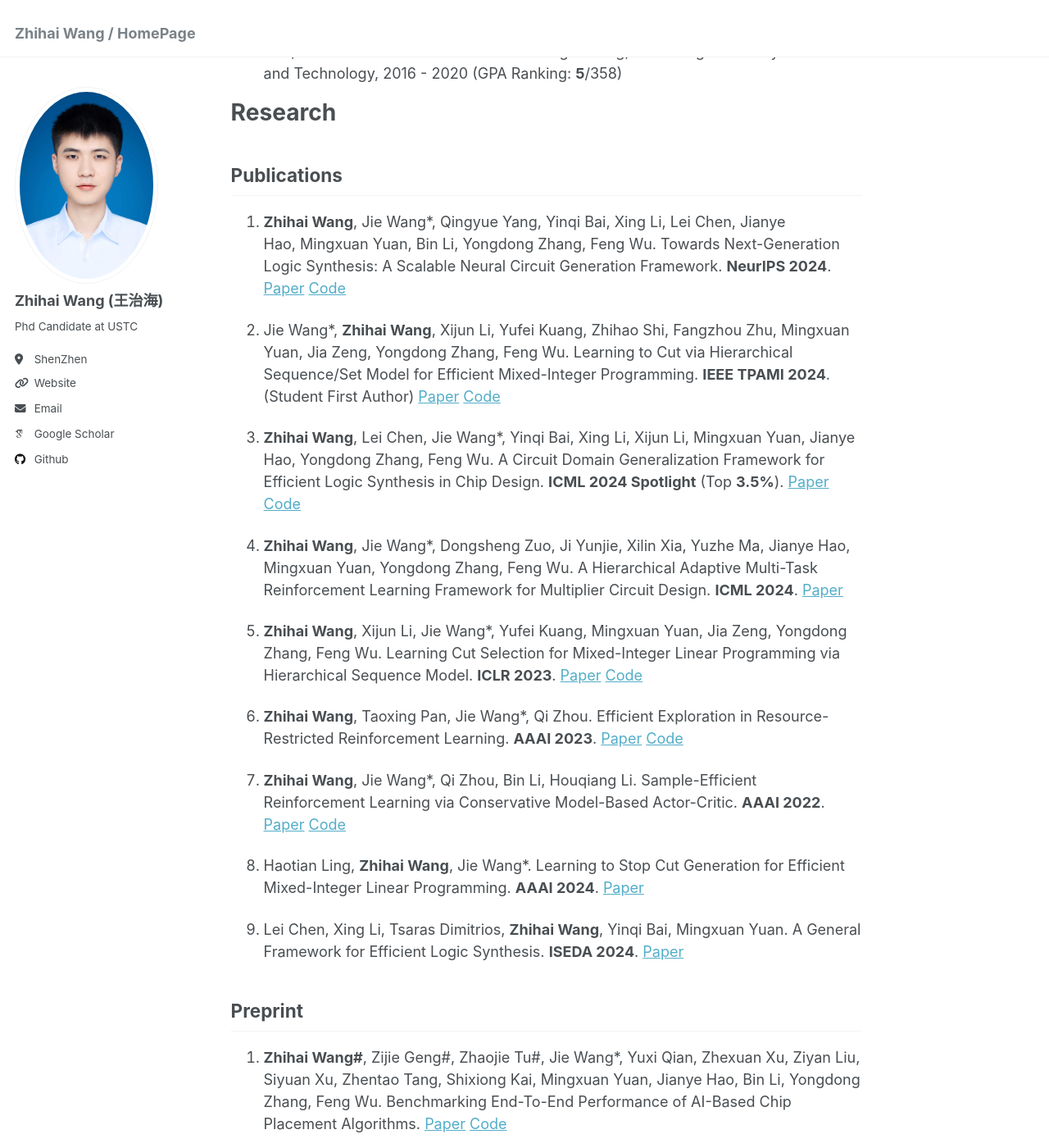
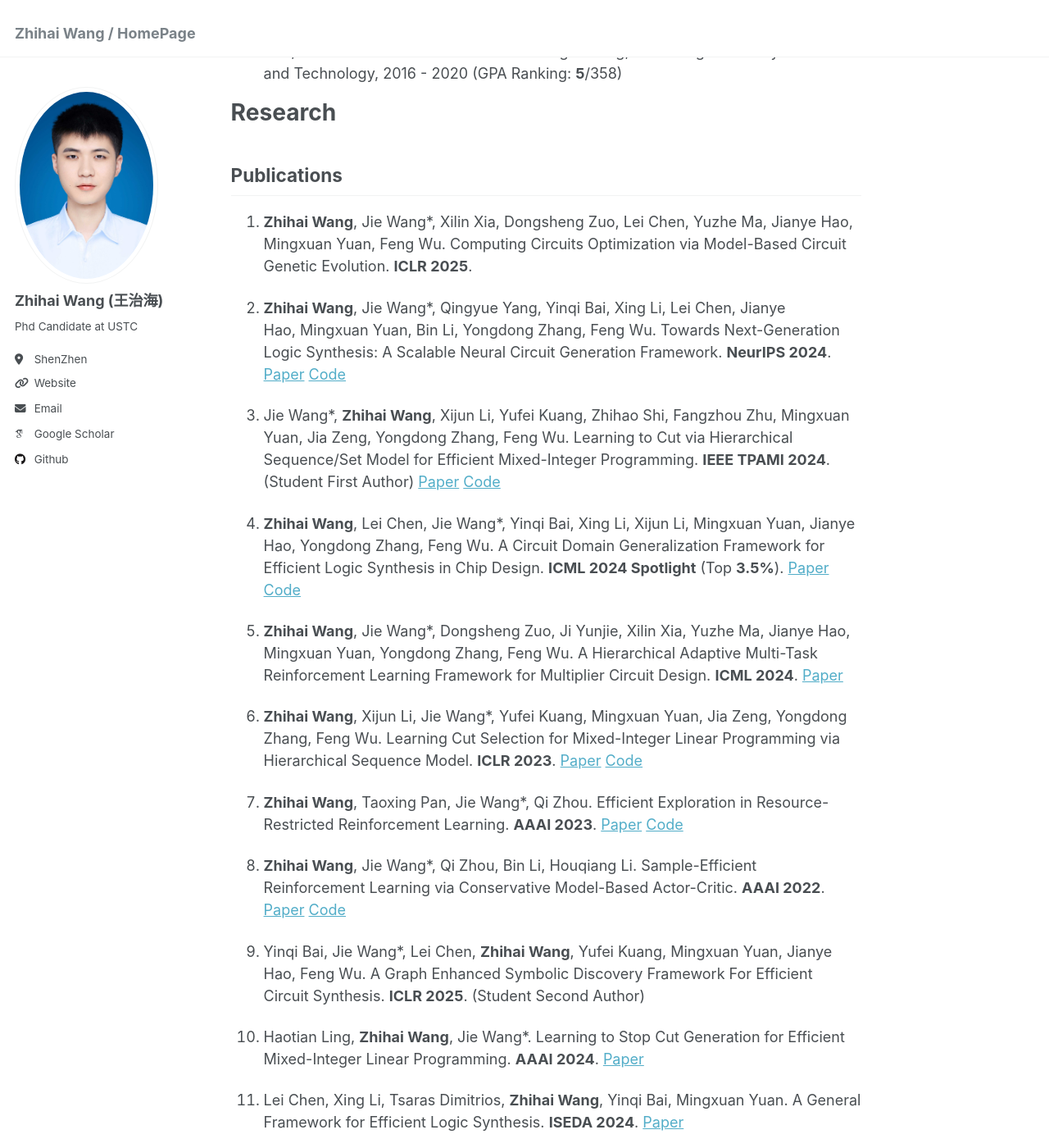
Before and after one commit to zhihaiwangx/zhihaiwangx.github.io, a Jekyll site: the page built from _pages/about.md, in a window 1280 px wide and 1400 px high, scrolled down 489 px. Shown: the whole window at 82% size. Built offline with Jekyll 4.4.1, drawn with Linux system fonts in a browser that asks for light colours; some web fonts are replaced.

Commit message:
update_iclr_2025

```diff
--- a/_pages/about.md
+++ b/_pages/about.md
@@ -22,6 +22,8 @@ Research
 Publications
 ------
 
+1. **Zhihai Wang**, Jie Wang*, Xilin Xia, Dongsheng Zuo, Lei Chen, Yuzhe Ma, Jianye Hao, Mingxuan Yuan, Feng Wu. Computing Circuits Optimization via Model-Based Circuit Genetic Evolution. **ICLR 2025**.
+
 1. **Zhihai Wang**, Jie Wang*, Qingyue Yang, Yinqi Bai, Xing Li, Lei Chen, Jianye Hao, Mingxuan Yuan, Bin Li, Yongdong Zhang, Feng Wu. Towards Next-Generation Logic Synthesis: A Scalable Neural Circuit Generation Framework. **NeurIPS 2024**. [Paper](https://openreview.net/pdf?id=ZYNYhh3ocW) [Code](https://github.com/MIRALab-USTC/AI4EDA_TNet)
 
 2. Jie Wang*, **Zhihai Wang**, Xijun Li, Yufei Kuang, Zhihao Shi, Fangzhou Zhu, Mingxuan Yuan, Jia Zeng, Yongdong Zhang, Feng Wu. Learning to Cut via Hierarchical Sequence/Set Model for Efficient Mixed-Integer Programming. **IEEE TPAMI 2024**. (Student First Author) [Paper](https://ieeexplore.ieee.org/document/10607926) [Code](https://github.com/MIRALab-USTC/L2O-HEM-Torch)
@@ -35,6 +37,8 @@ Publications
 6. **Zhihai Wang**, Taoxing Pan, Jie Wang*, Qi Zhou. Efficient Exploration in Resource-Restricted Reinforcement Learning. **AAAI 2023**. [Paper](https://arxiv.org/abs/2212.06988) [Code](https://github.com/MIRALab-USTC/RL-RAEB)
 
 7. **Zhihai Wang**, Jie Wang*, Qi Zhou, Bin Li, Houqiang Li. Sample-Efficient Reinforcement Learning via Conservative Model-Based Actor-Critic. **AAAI 2022**. [Paper](https://arxiv.org/abs/2112.10504) [Code](https://github.com/MIRALab-USTC/RL-CMBAC)
+
+1. Yinqi Bai, Jie Wang*, Lei Chen, **Zhihai Wang**, Yufei Kuang, Mingxuan Yuan, Jianye Hao, Feng Wu. A Graph Enhanced Symbolic Discovery Framework For Efficient Circuit Synthesis. **ICLR 2025**. (Student Second Author)
 
 8. Haotian Ling, **Zhihai Wang**, Jie Wang*. Learning to Stop Cut Generation for Efficient Mixed-Integer Linear Programming. **AAAI 2024**. [Paper](https://arxiv.org/abs/2401.17527)
 
```
